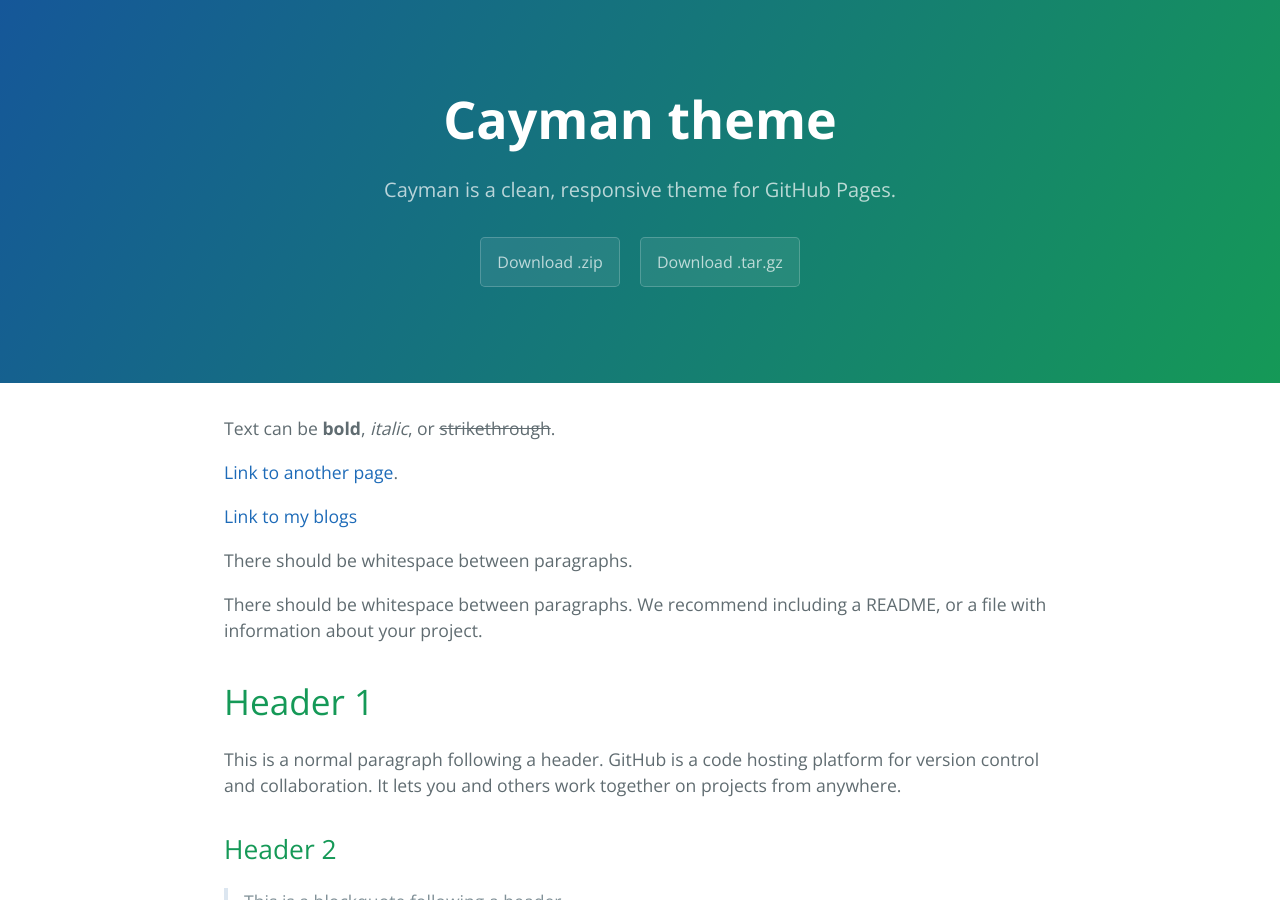
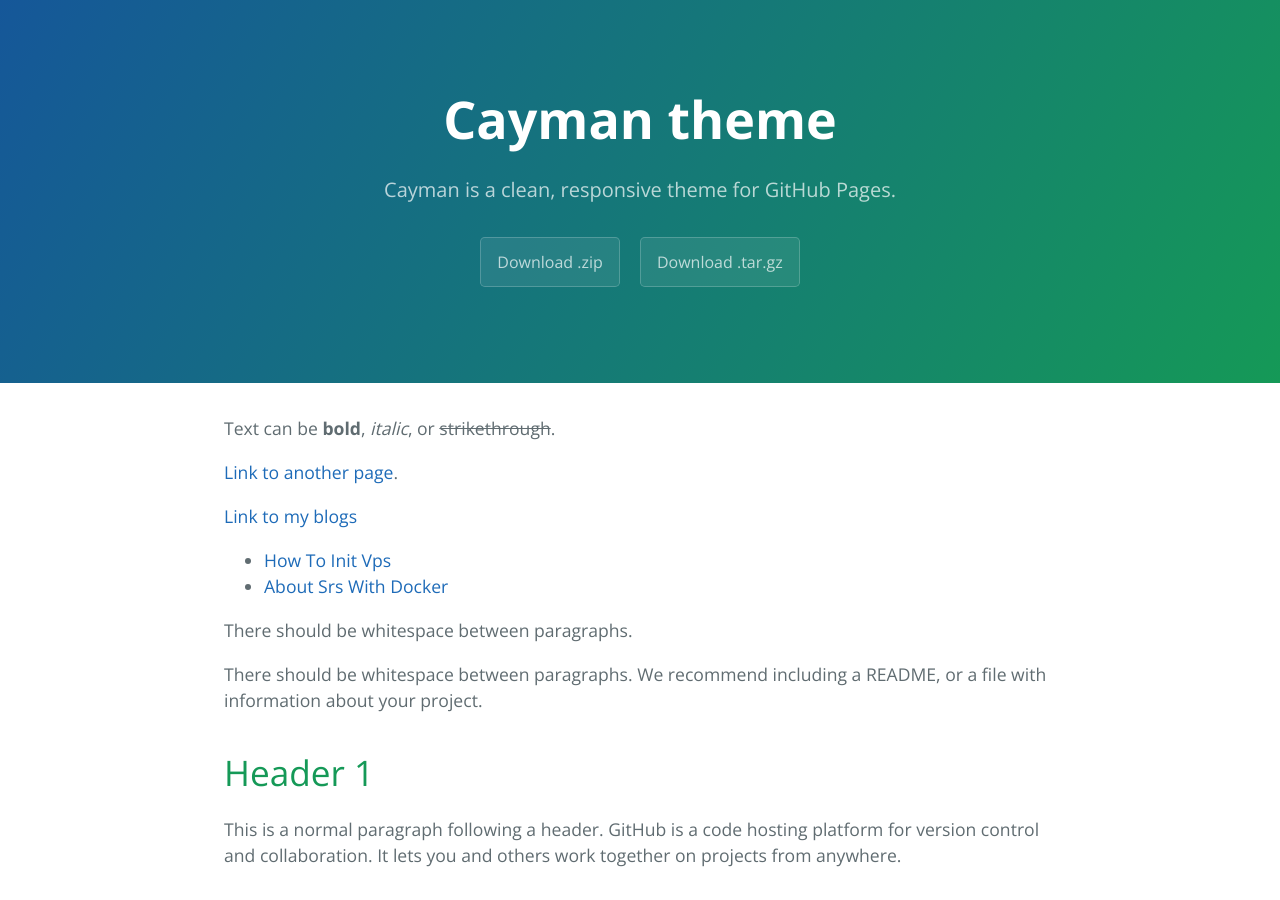
Before and after one commit to fi6/fi6.github.io, a Jekyll site: the page built from index.md, in a window 1280 px wide and 900 px high. Built offline with Jekyll 4.4.1, drawn with Linux system fonts in a browser that asks for light colours.

Commit message:
testing index.md

```diff
--- a/index.md
+++ b/index.md
@@ -7,6 +7,14 @@ Text can be **bold**, _italic_, or ~~strikethrough~~.
 [Link to another page](./another-page.html).
 
 [Link to my blogs](./_posts/2020-02-25-about-srs-with-docker.md)
+
+<ul>
+  {% for post in site.posts %}
+    <li>
+      <a href="{{ post.url }}">{{ post.title }}</a>
+    </li>
+  {% endfor %}
+</ul>
 
 There should be whitespace between paragraphs.
 
```
Also changed, not shown: _posts/2020-02-25-about-srs-with-docker.md (+6 -0 lines).
